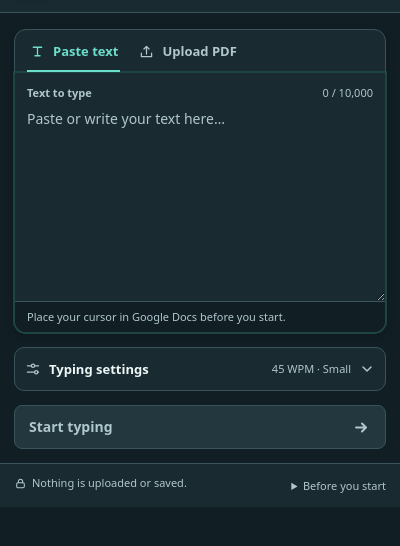
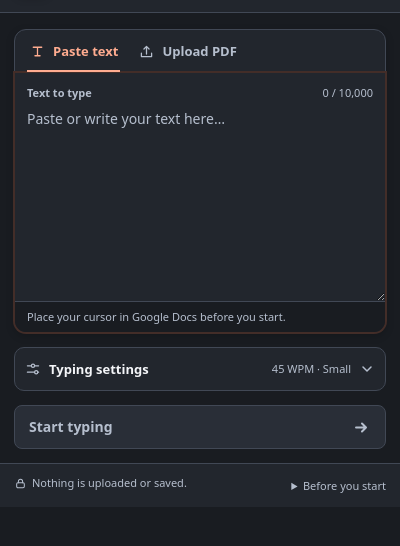
Before and after one commit to mrduhlol/DocuType, a browser extension: page popup/popup.html in a window 400 px wide. Shown: the part 58-604 px from the top of the page. Drawn offline with Linux system fonts and the dark colour scheme.

Commit message:
Revert "Switch UI-6 to a teal palette"
This reverts commit 7ba1065a42a811d1365c2d18eeed76ae0c3f1d5f.

```diff
--- a/popup/popup.css
+++ b/popup/popup.css
@@ -1,36 +1,36 @@
 :root {
   color-scheme: light dark;
-  --bg: #f2f6f7;
+  --bg: #f7f8fa;
   --paper: #fff;
-  --text: #152b32;
-  --muted: #435c66;
-  --line: #d3e0e4;
-  --track: #e6eff1;
-  --accent: #00665f;
-  --soft: #dff3ee;
-  --action: #00665f;
-  --action-hover: #004e49;
+  --text: #20242b;
+  --muted: #555e6d;
+  --line: #dce0e6;
+  --track: #eef0f3;
+  --accent: #b73716;
+  --soft: #fdf0ea;
+  --action: #b73716;
+  --action-hover: #972c11;
   --action-text: #fff;
   --success: #17633f;
   --success-bg: #e4f6eb;
   --error: #a42d29;
-  --shadow: 0 3px 9px #102e3b14;
+  --shadow: 0 3px 9px #17203312;
   --gutter: 20px;
 }
 
 @media (prefers-color-scheme: dark) {
   :root {
-    --bg: #111e23;
-    --paper: #192a30;
-    --text: #edf7f7;
-    --muted: #b0c7cd;
-    --line: #39545c;
-    --track: #22373e;
-    --accent: #6cdecc;
-    --soft: #1d4543;
-    --action: #6cdecc;
-    --action-hover: #a1efdf;
-    --action-text: #092a27;
+    --bg: #191c21;
+    --paper: #22262d;
+    --text: #f4f5f8;
+    --muted: #b6bfce;
+    --line: #414855;
+    --track: #292e37;
+    --accent: #ffac90;
+    --soft: #432d28;
+    --action: #ffac90;
+    --action-hover: #ffc3ae;
+    --action-text: #32170e;
     --success: #a3e5bf;
     --success-bg: #21392d;
     --error: #ffa9a2;
```
